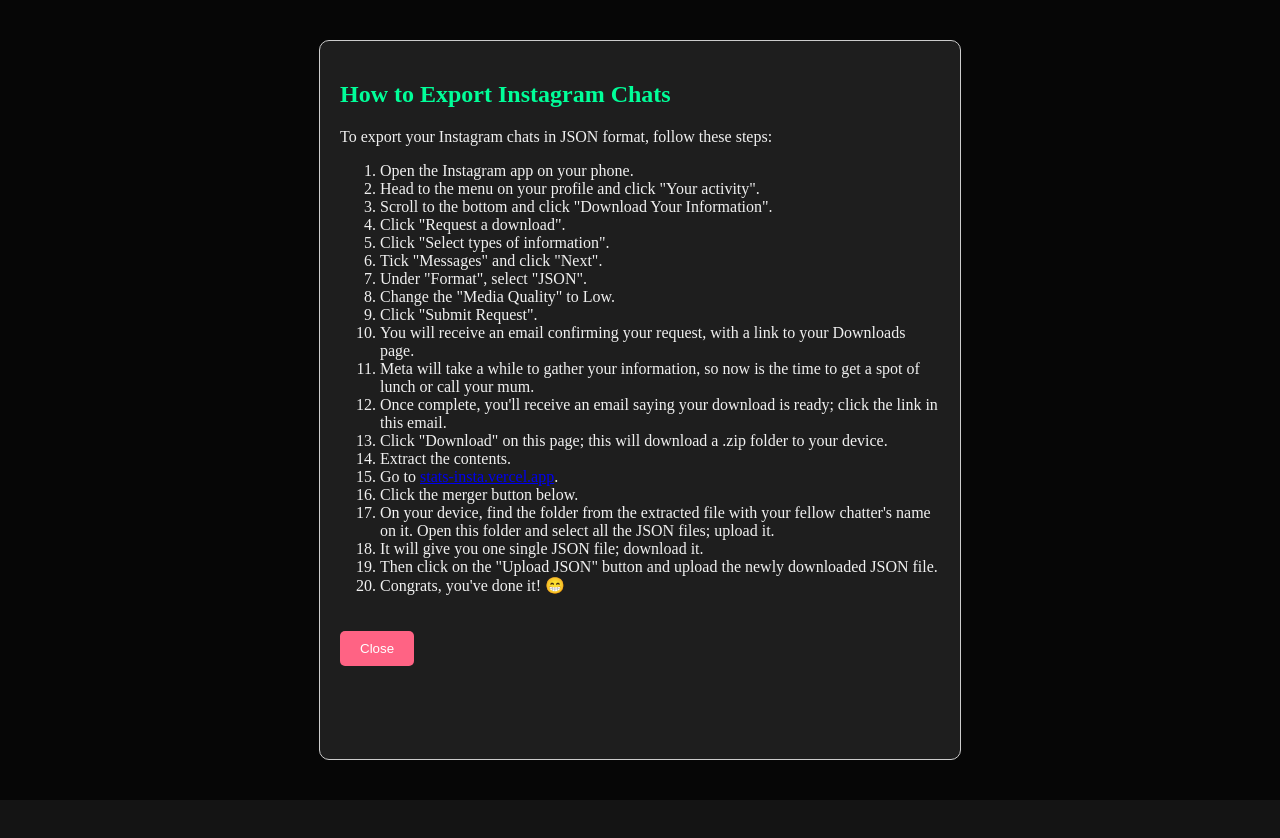
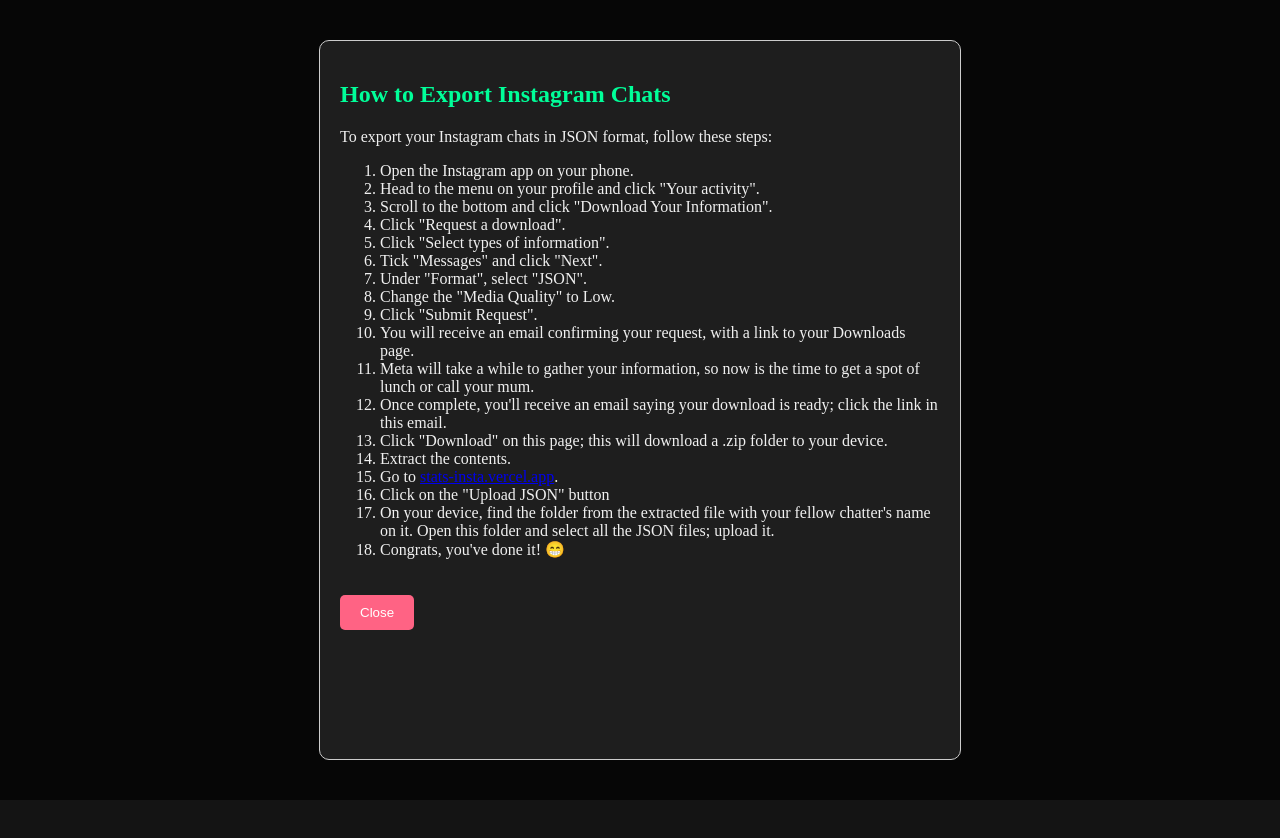
Before and after one commit to wishaldubey/stats-insta, a React (Create React App) app: page / in a window 1280 px wide. Both pictures are taken after a click on the button "How to Use". Built offline with nearby package versions, Linux system fonts and the light colour scheme; what chartjs-plugin-datalabels would draw is missing.

Commit message:
Multiple Chats Support

```diff
--- a/src/App.tsx
+++ b/src/App.tsx
@@ -486,16 +486,11 @@ const App: React.FC = () => {
             <a href="https://stats-insta.vercel.app/">stats-insta.vercel.app</a>
             .
           </li>
-          <li>Click the merger button below.</li>
+          <li>Click on the "Upload JSON" button</li>
           <li>
             On your device, find the folder from the extracted file with your
             fellow chatter's name on it. Open this folder and select all the
             JSON files; upload it.
-          </li>
-          <li>It will give you one single JSON file; download it.</li>
-          <li>
-            Then click on the "Upload JSON" button and upload the newly
-            downloaded JSON file.
           </li>
           <li>Congrats, you've done it! 😁</li>
         </ol>
```
